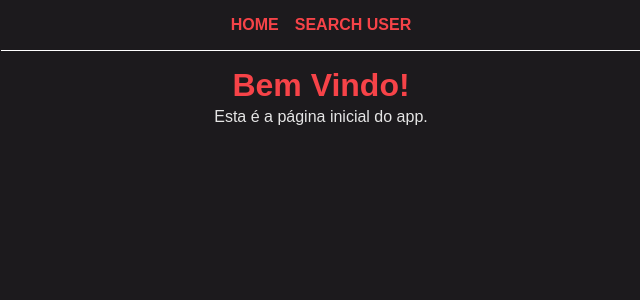
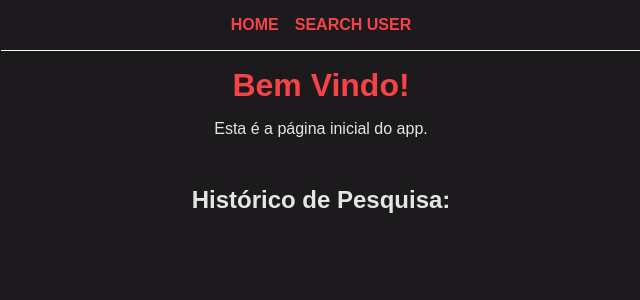
Before and after one commit to Claudio-JDS/VueProjeto-ApiGuitHub, a Vue app: page / in a window 1280 px wide. Shown: the top 300 px of the page, without its empty margins (319-959 px from the left). Built offline with nearby package versions, Linux system fonts and the light colour scheme.

Commit message:
Adicionando historico de pesquisa

```diff
--- a/package.json
+++ b/package.json
@@ -9,6 +9,7 @@
     "preview": "vite preview"
   },
   "dependencies": {
+    "pinia": "^2.1.7",
     "vue": "^3.4.21",
     "vue-router": "^4.3.2"
   },
--- a/src/components/Form.vue
+++ b/src/components/Form.vue
@@ -1,26 +1,34 @@
 <script setup>
   import { ref } from 'vue'
+  // import searchHistory from '../stores/searchHistory';
+  import { useSearchHistoryStore } from '../stores/useSearchHistoryStore';
 
-const emit = defineEmits(['formSubmit', 'update:modelValue'])
+  const emit = defineEmits(['formSubmit', 'update:modelValue'])
   const searchInput = ref('')
+
+
+  const history = useSearchHistoryStore()
 
   function handleSubmit(ev) {
     ev.preventDefault()
+    // searchHistory.users.unshift(searchInput.value)
+    history.pushToHistory(searchInput.value)
     emit('formSubmit', searchInput.value)
+  }
+
+  function showSearchHistory() {
+    alert(`Hitórico de Pesquisas: \n${searchHistory.users.join(`\n`)}`)
   }
 </script>
 
 <template>
   <form @submit="handleSubmit">
-    <input
-      type="text"
-      placeholder="Digite um endeço do github" v-model="searchInput"
-      @input="
+    <input type="text" placeholder="Digite um endeço do github" v-model="searchInput" @input="
         $emit('update:modelValue', $event.target.value)
-      "
-    >
+      ">
 
     <button>Carregar Usuário</button>
+    <!-- <button type="button" @click="showSearchHistory">Ver Histórico</button> -->
   </form>
 </template>
 
@@ -47,6 +55,7 @@ button {
   font-size: 1rem;
   font-weight: 700;
   text-transform: uppercase;
+  margin-left: 1rem;
 }
 
 button:hover {
--- a/src/main.js
+++ b/src/main.js
@@ -1,7 +1,9 @@
 import { createApp } from 'vue'
+import { createPinia } from 'pinia'
 import './assets/global.css'
 import App from './App.vue'
 import router from './router'
 
+
 // use(router) -> arquivo router
-createApp(App).use(router).mount('#app')
+createApp(App).use(router).use(createPinia()).mount('#app')
--- /dev/null
+++ b/src/stores/searchHistory.js
@@ -0,0 +1,7 @@
+import { reactive } from 'vue'
+
+const searchHistory = reactive({
+    users: []
+})
+
+export default searchHistory
--- /dev/null
+++ b/src/stores/useSearchHistoryStore.js
@@ -0,0 +1,14 @@
+import { defineStore } from "pinia";
+
+export const useSearchHistoryStore = defineStore('searchHistory', {
+  state: () => {
+    return {
+      users: []
+    }
+  },
+  actions: {
+    pushToHistory(username) {
+      this.users.unshift(username)
+    }
+  }
+})
--- a/src/views/Home.vue
+++ b/src/views/Home.vue
@@ -1,4 +1,26 @@
+<script setup>
+// import searchHistory from '../stores/searchHistory';
+import { useSearchHistoryStore } from '../stores/useSearchHistoryStore';
+
+const history = useSearchHistoryStore()
+</script>
+
 <template>
   <h1>Bem Vindo!</h1>
   <p>Esta é a página inicial do app.</p>
+
+  <section>
+    <h2>Histórico de Pesquisa:</h2>
+    <p v-for="user in history.users">{{ user }}</p>
+  </section>
+
 </template>
+
+<style scoped>
+  section{
+    margin: 3rem 0;
+  }
+  p{
+    margin-top: 1rem;
+  }
+</style>
```
Also changed, not shown: 1 other file (tests, documents, lock files or other folders).
